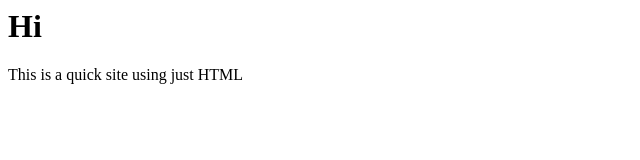
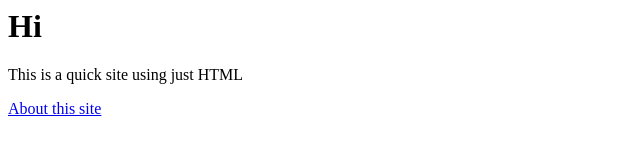
Before and after one commit to chrisbartolotta/html-4-mj, a plain HTML site: page index.html in a window 1280 px wide. Shown: the whole page, without its empty margins (0-640 px from the left). Drawn offline with Linux system fonts and the light colour scheme.

Commit message:
Update index.html

```diff
--- a/index.html
+++ b/index.html
@@ -1,3 +1,5 @@
 <h1>Hi</h1>
 
 <p>This is a quick site using just HTML</p>
+
+<a href="./answer.html">About this site</a>
```
